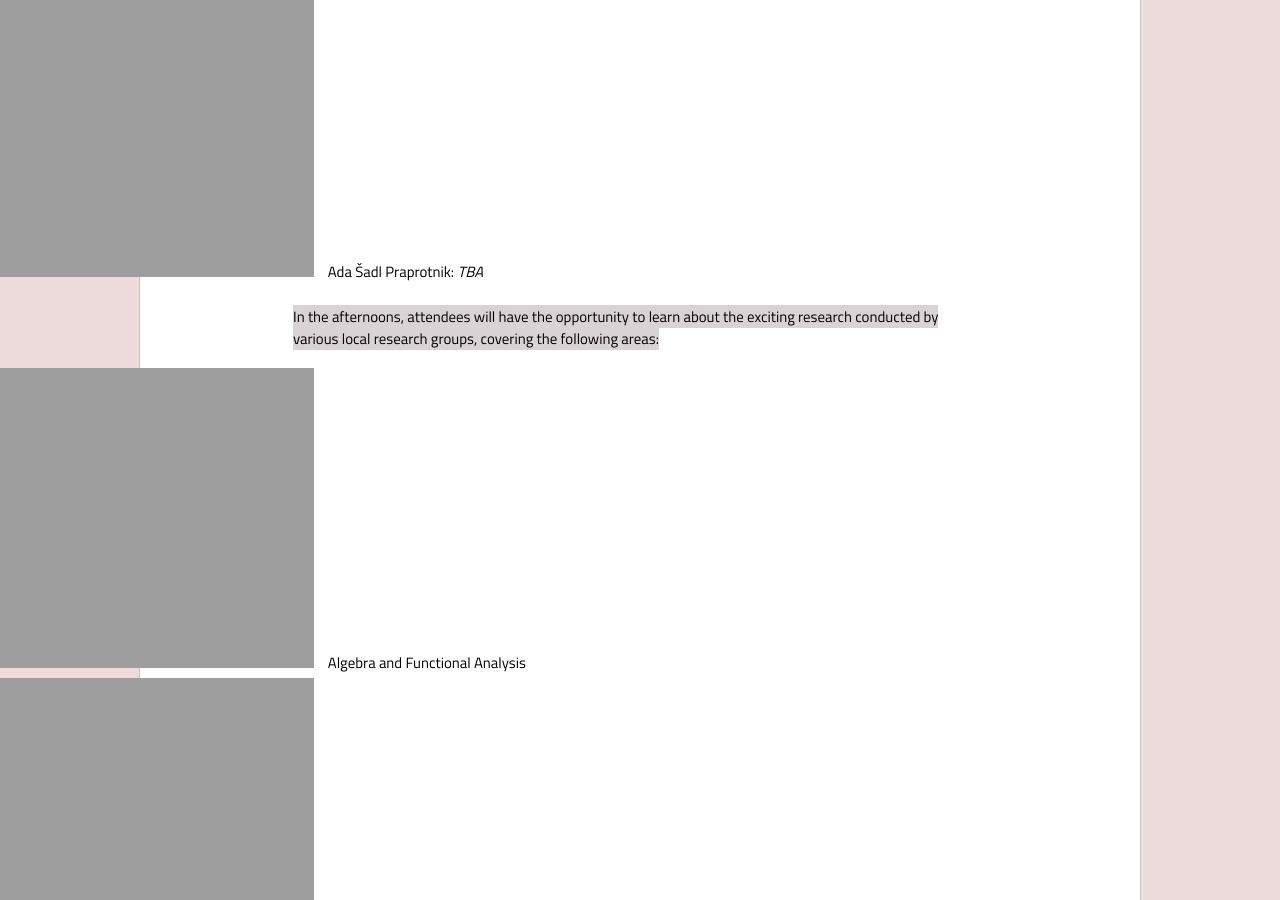
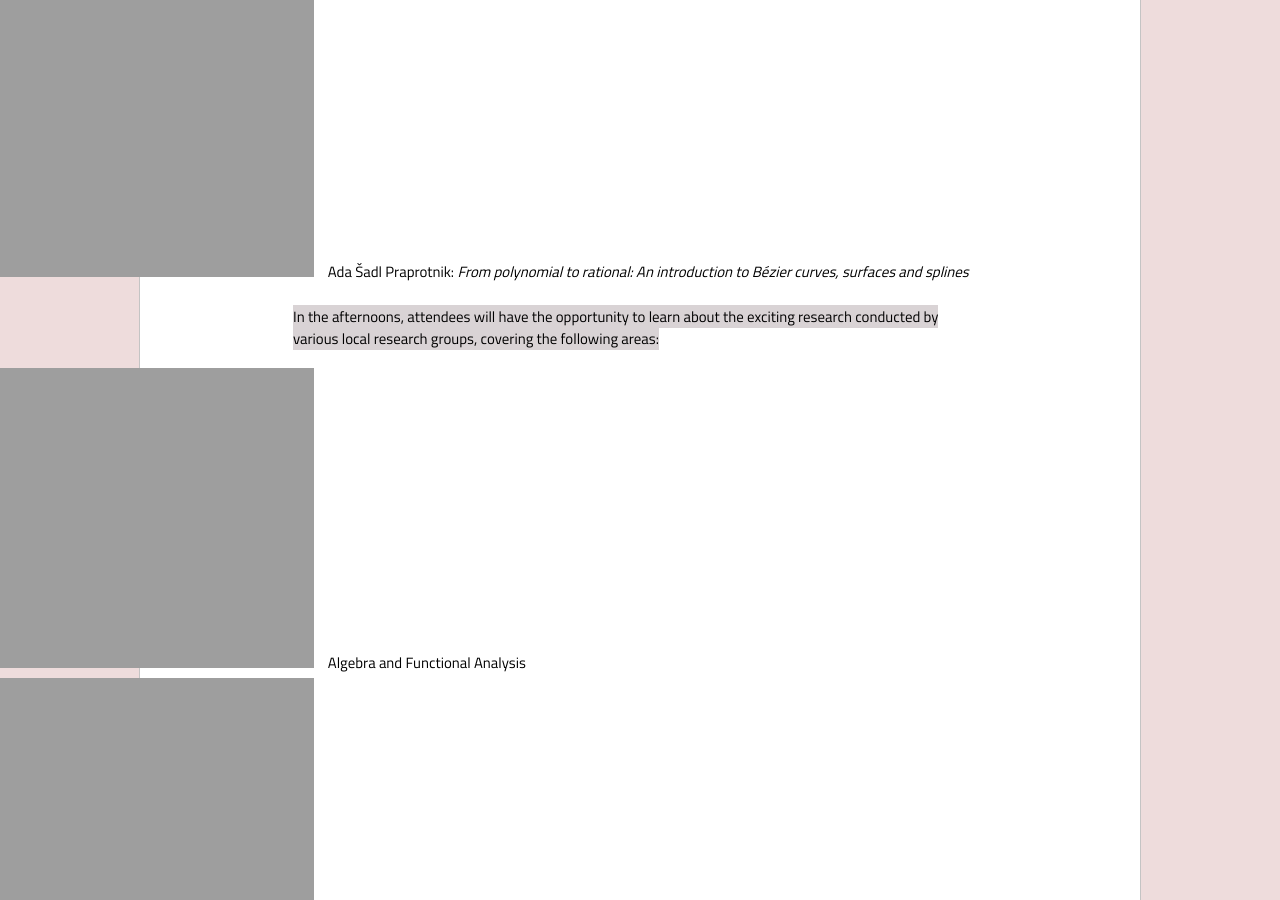
Before and after one commit to ul-fmf/mathematics-in-ljubljana, a Jekyll site: the page built from program.md, in a window 1280 px wide and 900 px high, scrolled down 1170 px. Built offline with Jekyll 4.4.1, drawn with Linux system fonts in a browser that asks for light colours; nearby versions of some CDN libraries; a style sheet for code colours, icons or effects is not loaded.

Commit message:
Update program.md

```diff
--- a/program.md
+++ b/program.md
@@ -13,7 +13,7 @@ Our mornings will be dedicated to three minicourses:
 
 - Marjeta Kramar Fijavž: *Think positive: On positive matrices, operators, and semigroups*
 - Daniel Smertnig: *Linear Recurrences: A Short Journey Across Number Theory, Dynamics, and Decidability*
-- Ada Šadl Praprotnik: *TBA*
+- Ada Šadl Praprotnik: *From polynomial to rational: An introduction to Bézier curves, surfaces and splines*
 
 <span class="researchgroup">
 In the afternoons, attendees will have the opportunity to learn about the exciting research conducted by various local research groups, covering the following areas:
```
